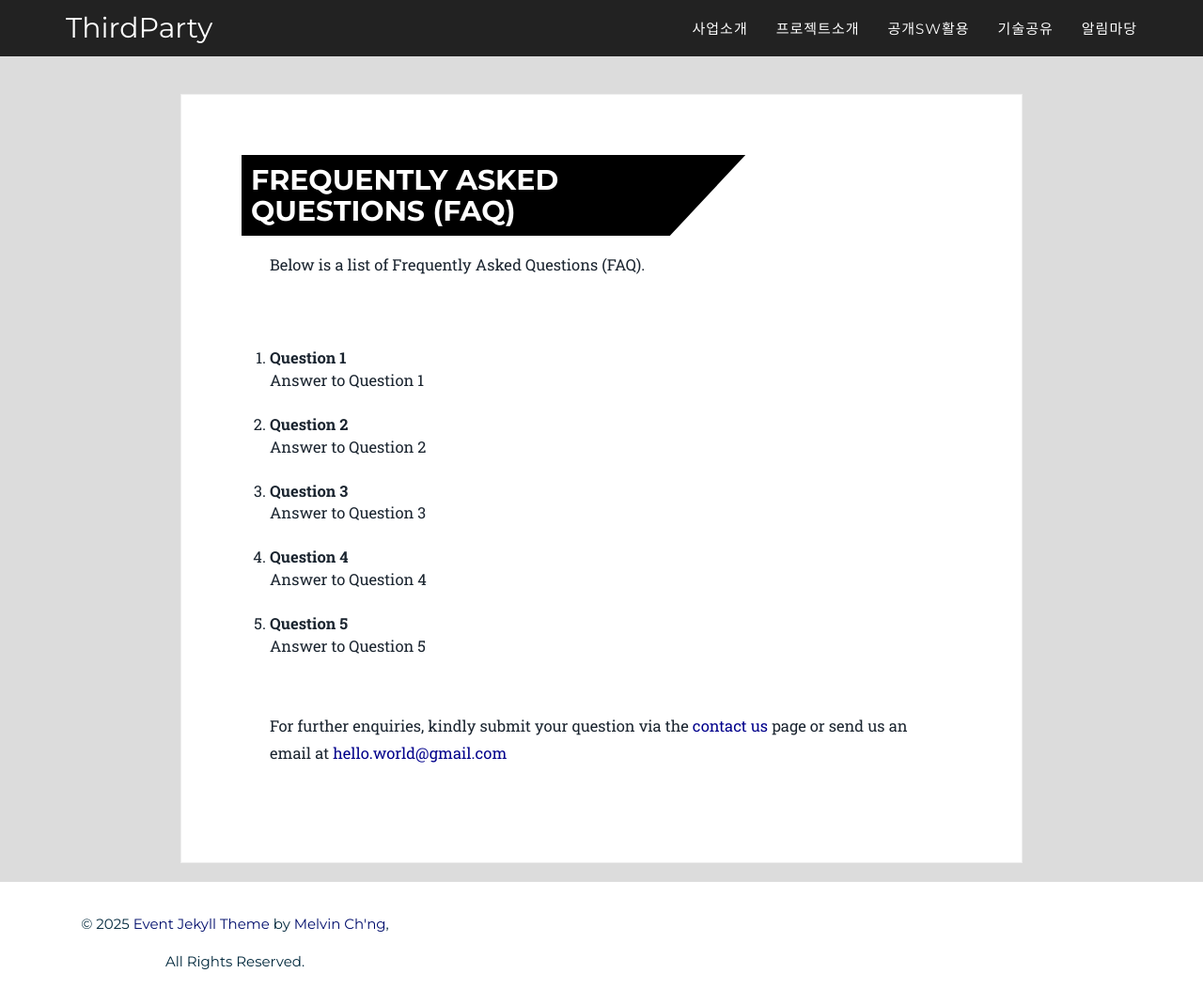
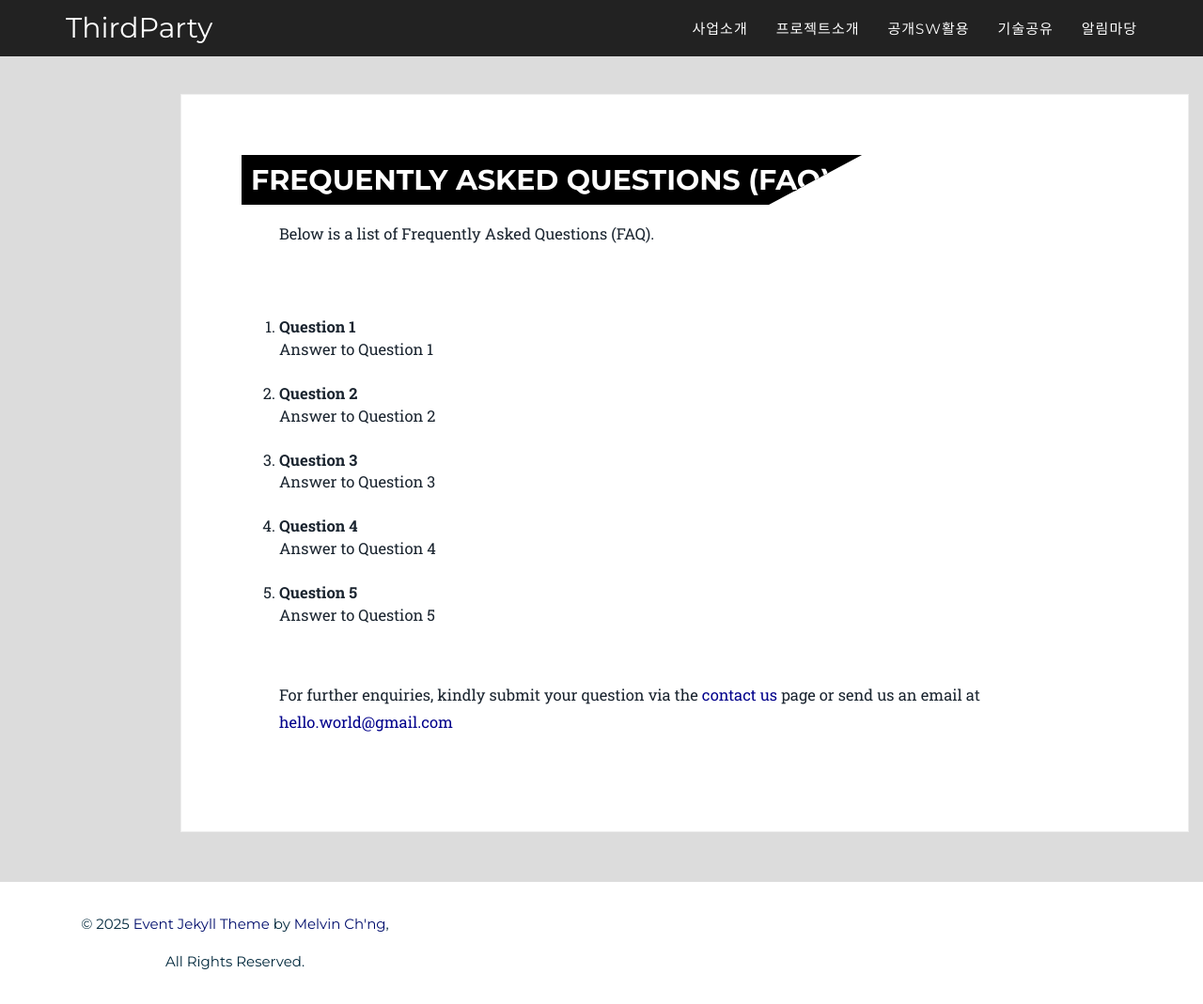
Before and after one commit to ThirdActiveDataExTech/ThirdActiveDataExTech.github.io, a Jekyll site: the page built from 2016_pages/projectIntro.html, in a window 1280 px wide and 1069 px high. Shown: the whole window at 94% size. Built offline with Jekyll 4.4.1, drawn with Linux system fonts in a browser that asks for light colours; some web fonts are replaced.

Commit message:
[css 수정]
- 본문 padding 수정

```diff
--- a/_sass/2016_sass/_event.scss
+++ b/_sass/2016_sass/_event.scss
@@ -1,6 +1,6 @@
 .event {
   padding: 5%;
-  margin: 100px 15vw 60px 15vw;
+  margin: 100px 15px 60px 15vw;
   img {
     width: 100%;
   }
@@ -10,11 +10,12 @@
   h2, h3, ol, p {
     color: black;
     text-align: left;
+
   }
   p, ol {
     font-size: 110%;
     color: #1a242f;
-    padding: 0 10px 20px 30px;
+    padding: 0 10px 20px 40px;
   }
   h1 {
     margin: 0;
```
